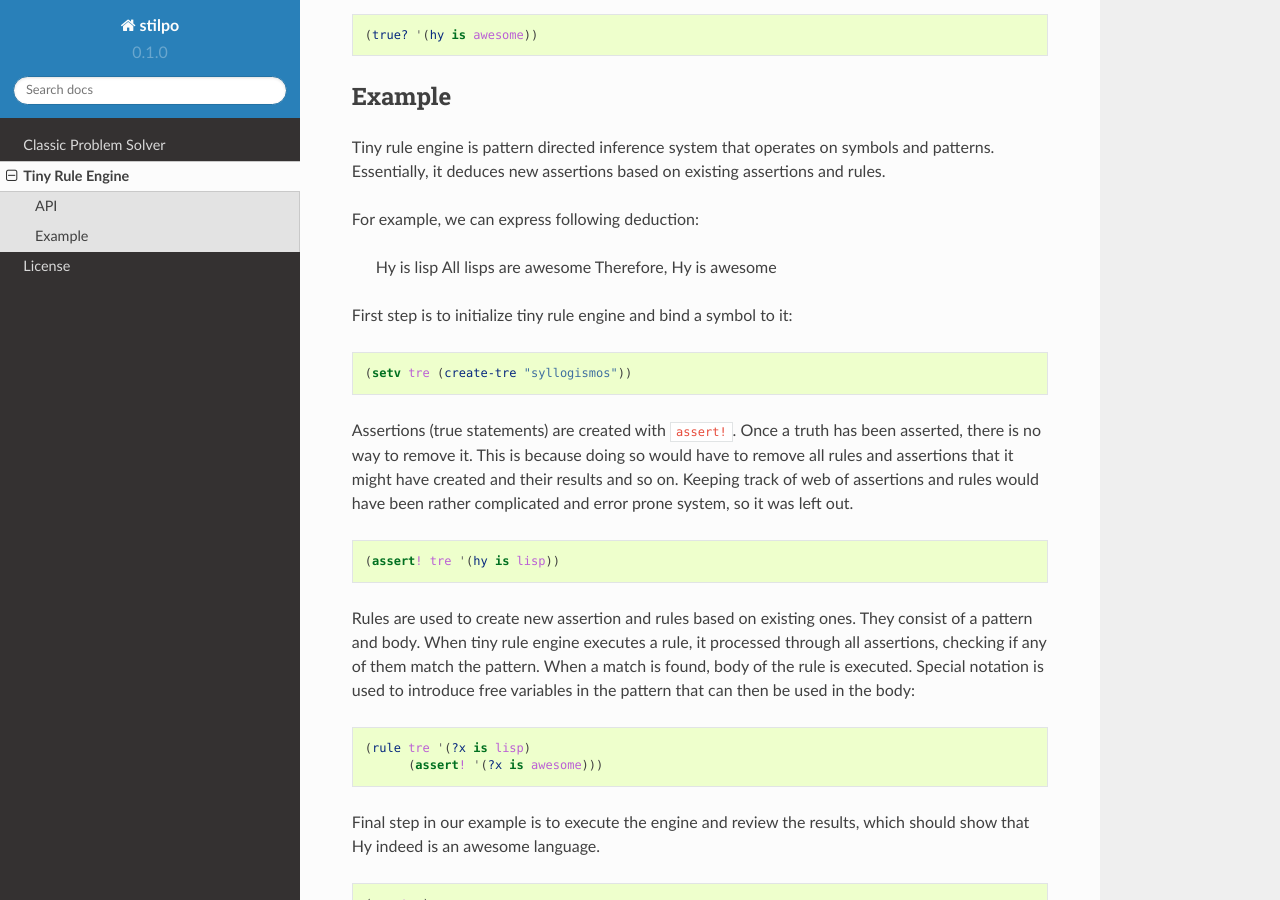
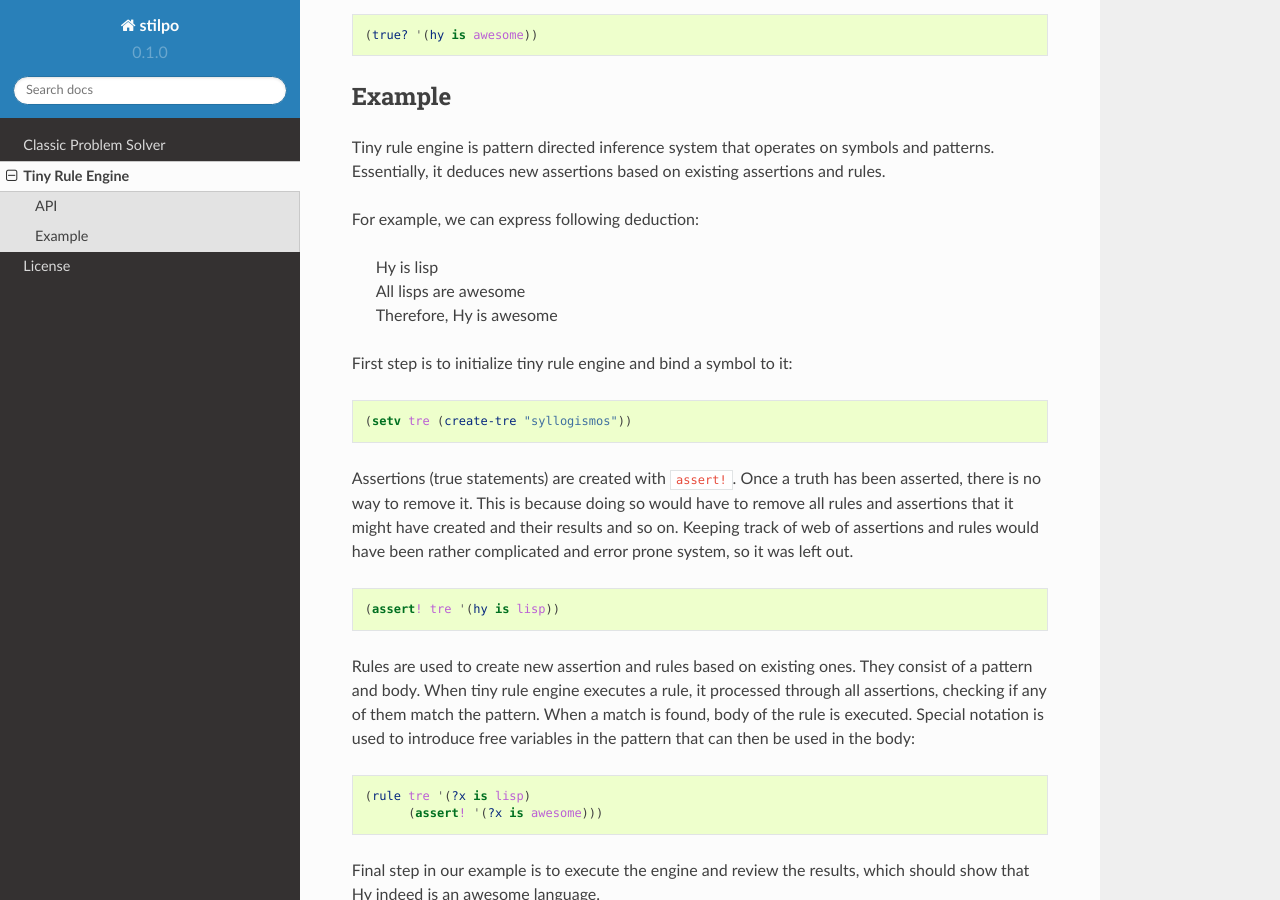
Before and after one commit to tuturto/stilpo, a Sphinx documentation site: the page built from doc/source/tre.rst, in a window 1280 px wide and 900 px high, scrolled down 847 px. Built offline with Sphinx 7.4.7 and the Read the Docs theme 2.0.0, drawn with Linux system fonts in a browser that asks for light colours.

Commit message:
Fix example

```diff
--- a/doc/source/tre.rst
+++ b/doc/source/tre.rst
@@ -50,9 +50,9 @@ assertions and rules.
 
 For example, we can express following deduction:
 
-   Hy is lisp
-   All lisps are awesome
-   Therefore, Hy is awesome
+ |  Hy is lisp
+ |  All lisps are awesome
+ |  Therefore, Hy is awesome
 
 First step is to initialize tiny rule engine and bind a symbol to it:
 
```
